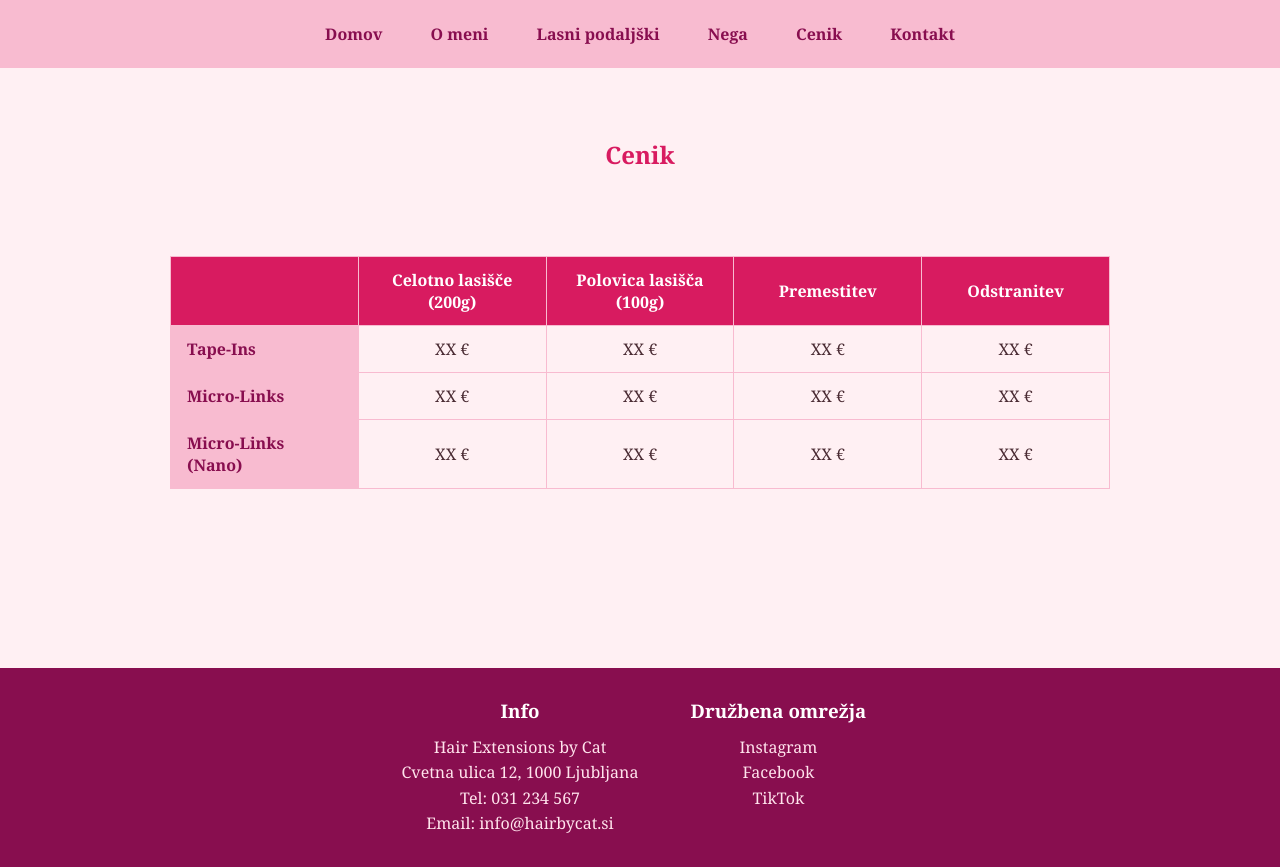
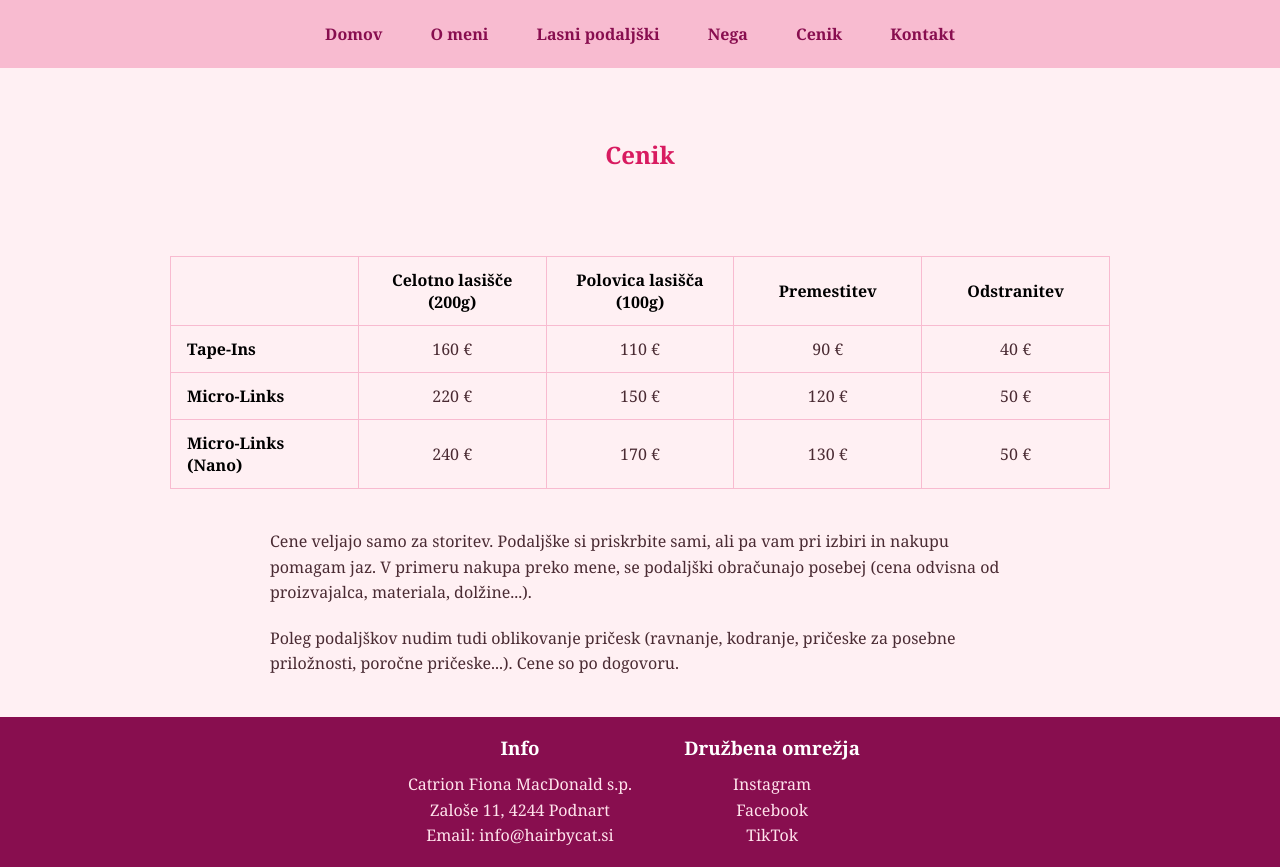
Before and after one commit to MaticKrasek/hairbycat, a Flask app: page /cenik in a window 1280 px wide. Run offline with Flask 3, Linux system fonts and the light colour scheme.

Commit message:
Add files via upload

```diff
--- a/static/styles.css
+++ b/static/styles.css
@@ -15,11 +15,13 @@ body {
   color: #4a2b33;
   display: flex;
   flex-direction: column;
-  min-height: 100vh;
+  height: 100vh;
+  overflow: hidden;
 }
 
 .page-content {
   flex: 1;
+  overflow-y: auto;
 }
 
 /* Navigation bar */
@@ -27,6 +29,7 @@ body {
   background-color: #f8bbd0;
   display: flex;
   flex-wrap: wrap;
+  flex-shrink: 0;
   justify-content: center;
   gap: 10px 24px;
   padding: 15px 20px;
@@ -170,14 +173,28 @@ body {
 }
 
 .cenik-table thead th {
-  background-color: #d81b60;
-  color: #ffffff;
+  color: #000000;
 }
 
 .cenik-table tbody th {
-  background-color: #f8bbd0;
-  color: #880e4f;
+  color: #000000;
   text-align: left;
+}
+
+.cenik-note {
+  max-width: 800px;
+  margin: 0 auto 40px;
+  padding: 0 30px;
+  text-align: left;
+}
+
+.cenik-note p {
+  line-height: 1.6;
+  margin-bottom: 20px;
+}
+
+.cenik-note p:last-child {
+  margin-bottom: 0;
 }
 
 @media (max-width: 600px) {
@@ -258,10 +275,10 @@ body {
   color: #ffe3ec;
   display: flex;
   flex-wrap: wrap;
+  flex-shrink: 0;
   justify-content: center;
   gap: 40px;
-  padding: 30px 20px;
-  margin-top: 40px;
+  padding: 18px 20px;
 }
 
 .footer-column {
--- a/templates/base.html
+++ b/templates/base.html
@@ -24,16 +24,15 @@
   <footer class="site-footer">
     <div class="footer-column">
       <h3>Info</h3>
-      <p>Hair Extensions by Cat<br>
-      Cvetna ulica 12, 1000 Ljubljana<br>
-      Tel: 031 234 567<br>
+      <p>Catrion Fiona MacDonald s.p.<br>
+      Zaloše 11, 4244 Podnart<br>
       Email: info@hairbycat.si</p>
     </div>
     <div class="footer-column">
       <h3>Družbena omrežja</h3>
       <p>
         <a href="#">Instagram</a><br>
-        <a href="#">Facebook</a><br>
+        <a href="https://www.facebook.com/people/Hair-extensions-by-Cat/61588915896767/">Facebook</a><br>
         <a href="#">TikTok</a>
       </p>
     </div>
--- a/templates/cenik.html
+++ b/templates/cenik.html
@@ -21,26 +21,31 @@
       <tbody>
         <tr>
           <th>Tape-Ins</th>
-          <td>XX €</td>
-          <td>XX €</td>
-          <td>XX €</td>
-          <td>XX €</td>
+          <td>160 €</td>
+          <td>110 €</td>
+          <td>90 €</td>
+          <td>40 €</td>
         </tr>
         <tr>
           <th>Micro-Links</th>
-          <td>XX €</td>
-          <td>XX €</td>
-          <td>XX €</td>
-          <td>XX €</td>
+          <td>220 €</td>
+          <td>150 €</td>
+          <td>120 €</td>
+          <td>50 €</td>
         </tr>
         <tr>
           <th>Micro-Links (Nano)</th>
-          <td>XX €</td>
-          <td>XX €</td>
-          <td>XX €</td>
-          <td>XX €</td>
+          <td>240 €</td>
+          <td>170 €</td>
+          <td>130 €</td>
+          <td>50 €</td>
         </tr>
       </tbody>
     </table>
   </section>
+
+  <section class="cenik-note">
+    <p>Cene veljajo samo za storitev. Podaljške si priskrbite sami, ali pa vam pri izbiri in nakupu pomagam jaz. V primeru nakupa preko mene, se podaljški obračunajo posebej (cena odvisna od proizvajalca, materiala, dolžine...).</p>
+    <p>Poleg podaljškov nudim tudi oblikovanje pričesk (ravnanje, kodranje, pričeske za posebne priložnosti, poročne pričeske...). Cene so po dogovoru.</p>
+  </section>
 {% endblock %}
--- a/templates/nega.html
+++ b/templates/nega.html
@@ -7,7 +7,7 @@
     <h2>Nega</h2>
     <br>
     <br>
-    <p>Pravilna nega vaših novih podaljškov je ključna, da ostanejo lepi in obstojni čim dlje. Prvih 48 ur se izogibajte umivanju las, tesnemu spenjanju in močnemu potenju ali pari, saj tako imajo spojni deli čas, da se pravilno "usedejo". Ko začnete z umivanjem, uporabljajte šampon brez sulfatov ter lase vedno nežno krtačite od konic navzgor s krtačo, primerno za podaljške – še posebej previdno okoli mest pritrditve. Spanje s ohlapno spleteno kito ali mehkim vozlom pomaga preprečiti zapletanje čez noč.</p>
-    <p>Redno vzdrževanje je enako pomembno kot vsakodnevna nega. Glede na uporabljeno metodo – trakovi, nano, mikro nano ali I-tip – priporočamo kontrolni pregled in premestitev približno vsakih 6–8 tednov, saj vaši naravni lasje rastejo in se spojni deli oddaljujejo od lasišča. Izogibajte se oljem in težkim balzamom v bližini korenin, saj lahko oslabijo spoje in povzročijo zdrs. Z ustrezno nego bodo vaši podaljški med termini ostali mehki, zdravi in polni življenja.</p>
+    <p>Pravilna nega vaših novih podaljškov je ključna, da ostanejo lepi in obstojni čim dlje. Prvih 48 ur se izogibajte umivanju las, tesnemu spenjanju in močnemu potenju ali pari. Ko začnete z umivanjem, uporabljajte šampon brez sulfatov. Lase vedno nežno skrtačite (pred in po umivanju) od konic navzgor s krtačo, primerno za podaljške - še posebej previdno okoli mest pritrditve. Spanje s ohlapno spleteno kito ali mehkim vozlom pomaga preprečiti zapletanje čez noč.</p>
+    <p>Redno vzdrževanje je enako pomembno kot vsakodnevna nega. Glede na uporabljeno metodo priporočamo kontrolni pregled in premestitev približno vsakih 6-8 tednov (Tape-Ins) oz. 8-10 tednov (Micro-Links), saj vaši naravni lasje rastejo in se spojni deli oddaljujejo od lasišča. Izogibajte se oljem in težkim balzamom v bližini korenin, saj lahko oslabijo spoje in povzročijo zdrs. Z ustrezno nego bodo vaši podaljški med termini ostali mehki, zdravi in polni življenja.</p>
   </main>
 {% endblock %}
```
